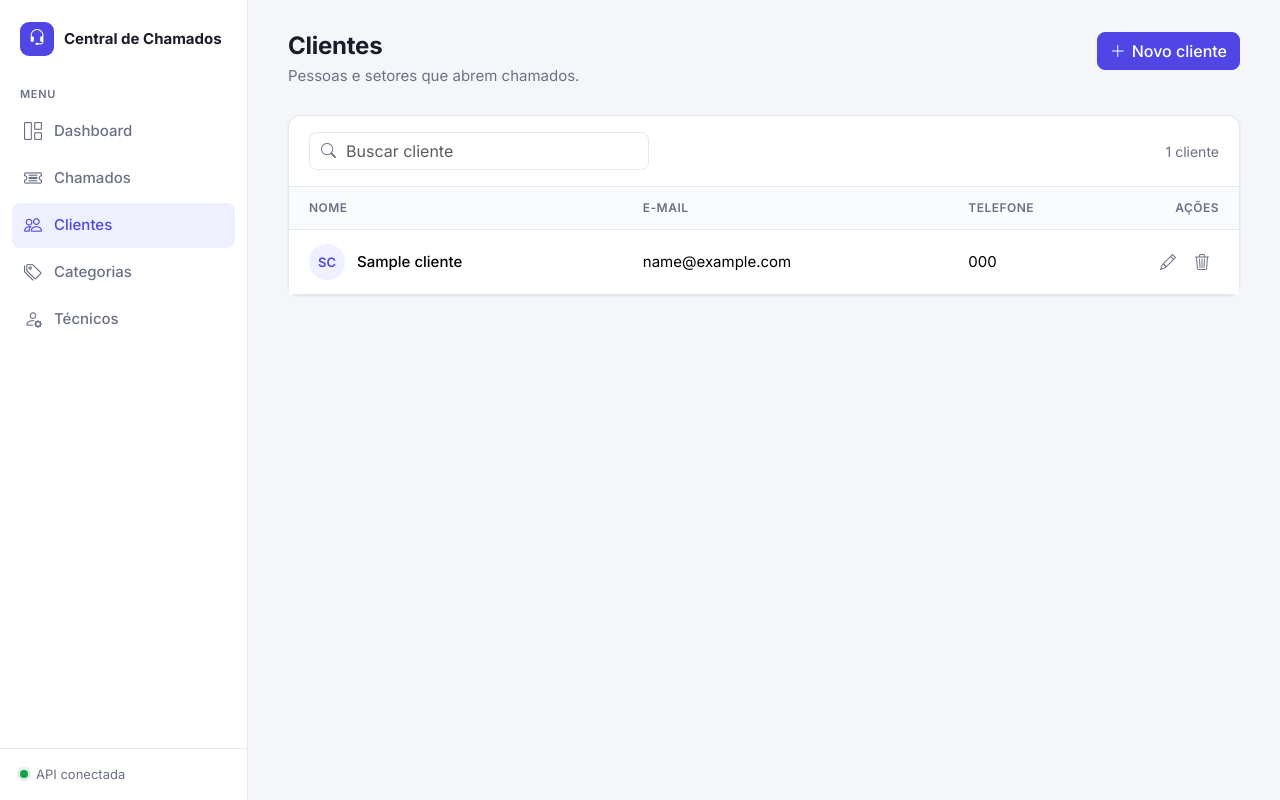
After one commit to Lucasborghezam/gestao-de-chamados, a Spring Boot app: page /clientes.html in a window 1280 px wide. The commit adds this page. Run offline with Spring Boot 4, Linux system fonts and the light colour scheme; tables that the repository leaves empty hold one stand-in row (values such as "Sample post").

Commit message:
feat: adiciona telas de clientes

```diff
--- /dev/null
+++ b/src/main/resources/static/clientes.html
@@ -0,0 +1,48 @@
+<!DOCTYPE html>
+<html lang="pt-BR">
+<head>
+    <meta charset="UTF-8">
+    <meta name="viewport" content="width=device-width, initial-scale=1.0">
+    <title>Clientes · Central de Chamados</title>
+    <link rel="preconnect" href="https://fonts.googleapis.com">
+    <link rel="preconnect" href="https://fonts.gstatic.com" crossorigin>
+    <link href="https://fonts.googleapis.com/css2?family=Inter:wght@400;500;600;700&display=swap" rel="stylesheet">
+    <link href="https://cdn.jsdelivr.net/npm/bootstrap@5.3.3/dist/css/bootstrap.min.css" rel="stylesheet">
+    <link href="https://cdn.jsdelivr.net/npm/bootstrap-icons@1.11.3/font/bootstrap-icons.min.css" rel="stylesheet">
+    <link href="/css/style.css" rel="stylesheet">
+</head>
+<body>
+    <main class="app-conteudo">
+        <div class="pagina-cabecalho">
+            <div>
+                <h1 class="pagina-titulo">Clientes</h1>
+                <p class="pagina-subtitulo">Pessoas e setores que abrem chamados.</p>
+            </div>
+            <button class="btn btn-primary" type="button" id="botao-novo">
+                <i class="bi bi-plus-lg"></i>Novo cliente
+            </button>
+        </div>
+
+        <div id="erro-pagina"></div>
+
+        <div class="cartao">
+            <div class="barra-ferramentas">
+                <div class="busca">
+                    <i class="bi bi-search"></i>
+                    <input type="search" class="form-control" id="busca" placeholder="Buscar cliente" aria-label="Buscar clientes por nome, e-mail ou telefone">
+                </div>
+                <span class="contador" id="contador"></span>
+            </div>
+            <div id="lista">
+                <div class="carregando"><span class="spinner-border spinner-border-sm"></span>Carregando clientes...</div>
+            </div>
+        </div>
+    </main>
+
+    <script src="https://cdn.jsdelivr.net/npm/bootstrap@5.3.3/dist/js/bootstrap.bundle.min.js"></script>
+    <script src="/js/api.js"></script>
+    <script src="/js/layout.js"></script>
+    <script src="/js/formulario-cliente.js"></script>
+    <script src="/js/clientes.js"></script>
+</body>
+</html>
--- a/src/main/resources/static/css/style.css
+++ b/src/main/resources/static/css/style.css
@@ -299,6 +299,92 @@ body {
     flex-shrink: 0;
 }
 
+.avatar-grande {
+    width: 56px;
+    height: 56px;
+    font-size: 20px;
+}
+
+/* Linhas de tabela que abrem um detalhe */
+.linha-clicavel {
+    cursor: pointer;
+}
+
+/* Paginação */
+.paginacao {
+    display: flex;
+    align-items: center;
+    justify-content: space-between;
+    gap: 12px;
+    flex-wrap: wrap;
+    padding: 14px 20px;
+    border-top: 1px solid var(--cor-borda);
+}
+
+.pagination {
+    --bs-pagination-active-bg: var(--cor-primaria);
+    --bs-pagination-active-border-color: var(--cor-primaria);
+    --bs-pagination-color: var(--cor-texto);
+    --bs-pagination-hover-color: var(--cor-primaria);
+    --bs-pagination-focus-box-shadow: 0 0 0 3px rgba(79, 70, 229, .15);
+}
+
+/* Páginas de detalhe */
+.voltar {
+    display: inline-flex;
+    align-items: center;
+    gap: 6px;
+    color: var(--cor-texto-suave);
+    text-decoration: none;
+    font-size: 14px;
+    font-weight: 500;
+    margin-bottom: 16px;
+}
+
+.voltar:hover {
+    color: var(--cor-primaria);
+}
+
+.cartao-titulo {
+    font-size: 15px;
+    font-weight: 600;
+    margin: 0;
+}
+
+.cartao-cabecalho {
+    display: flex;
+    align-items: center;
+    justify-content: space-between;
+    gap: 12px;
+    padding: 16px 20px;
+    border-bottom: 1px solid var(--cor-borda);
+}
+
+.info-lista {
+    margin: 0;
+    padding: 4px 20px 12px;
+}
+
+.info-lista dt {
+    font-size: 12px;
+    font-weight: 600;
+    text-transform: uppercase;
+    letter-spacing: .04em;
+    color: var(--cor-texto-suave);
+    margin-top: 14px;
+}
+
+.info-lista dd {
+    margin: 2px 0 0;
+    word-break: break-word;
+}
+
+.numero-destaque {
+    font-size: 30px;
+    font-weight: 700;
+    line-height: 1.1;
+}
+
 .filtros {
     display: flex;
     gap: 12px;
--- a/src/main/resources/static/js/api.js
+++ b/src/main/resources/static/js/api.js
@@ -144,7 +144,7 @@ function formatarData(valor) {
     }
     return new Date(valor).toLocaleString('pt-BR', {
         day: '2-digit', month: '2-digit', year: 'numeric', hour: '2-digit', minute: '2-digit'
-    });
+    }).replace(',', '');
 }
 
 // Nomes e cores dos enums da API
@@ -167,6 +167,67 @@ const PERFIL = {
     TECNICO: { rotulo: 'Técnico', cor: 'secondary' }
 };
 
+// Telefone para exibição: 47999998888 vira (47) 99999-8888
+function formatarTelefone(valor) {
+    if (!valor) {
+        return '—';
+    }
+    const n = valor.replace(/\D/g, '');
+    if (n.length === 11) {
+        return '(' + n.slice(0, 2) + ') ' + n.slice(2, 7) + '-' + n.slice(7);
+    }
+    if (n.length === 10) {
+        return '(' + n.slice(0, 2) + ') ' + n.slice(2, 6) + '-' + n.slice(6);
+    }
+    return valor;
+}
+
+// Máscara aplicada enquanto o usuário digita o telefone
+function aplicarMascaraTelefone(campo) {
+    campo.addEventListener('input', () => {
+        const n = campo.value.replace(/\D/g, '').slice(0, 11);
+        if (n.length <= 2) {
+            campo.value = n.length ? '(' + n : '';
+        } else if (n.length <= 6) {
+            campo.value = '(' + n.slice(0, 2) + ') ' + n.slice(2);
+        } else if (n.length <= 10) {
+            campo.value = '(' + n.slice(0, 2) + ') ' + n.slice(2, 6) + '-' + n.slice(6);
+        } else {
+            campo.value = '(' + n.slice(0, 2) + ') ' + n.slice(2, 7) + '-' + n.slice(7);
+        }
+    });
+}
+
+// Paginação a partir da resposta paginada da API (number, totalPages, totalElements)
+function renderizarPaginacao(container, pagina, aoMudar) {
+    if (pagina.totalPages <= 1) {
+        container.innerHTML = '';
+        return;
+    }
+    const atual = pagina.number;
+    const item = (rotulo, destino, desabilitado, ativo, aria) =>
+        '<li class="page-item' + (desabilitado ? ' disabled' : '') + (ativo ? ' active' : '') + '">' +
+        '<button class="page-link" type="button" data-pagina="' + destino + '"' +
+        (aria ? ' aria-label="' + aria + '"' : '') + (ativo ? ' aria-current="page"' : '') + '>' + rotulo + '</button></li>';
+
+    let botoes = item('<i class="bi bi-chevron-left"></i>', atual - 1, atual === 0, false, 'Página anterior');
+    for (let i = 0; i < pagina.totalPages; i++) {
+        botoes += item(i + 1, i, false, i === atual);
+    }
+    botoes += item('<i class="bi bi-chevron-right"></i>', atual + 1, atual === pagina.totalPages - 1, false, 'Próxima página');
+
+    container.innerHTML =
+        '<div class="paginacao"><span class="contador">Página ' + (atual + 1) + ' de ' + pagina.totalPages + '</span>' +
+        '<nav aria-label="Paginação"><ul class="pagination pagination-sm mb-0">' + botoes + '</ul></nav></div>';
+    container.querySelectorAll('[data-pagina]').forEach(b =>
+        b.addEventListener('click', () => aoMudar(Number(b.dataset.pagina))));
+}
+
+// Lê um parâmetro da URL, como o id em cliente.html?id=3
+function parametroUrl(nome) {
+    return new URLSearchParams(location.search).get(nome);
+}
+
 // Iniciais para o avatar: "Carlos Lima" vira "CL"
 function iniciais(nome) {
     const partes = nome.trim().split(/\s+/);
--- /dev/null
+++ b/src/main/resources/static/js/clientes.js
@@ -0,0 +1,96 @@
+// Tela de Clientes: lista e busca. Cadastro, edição e exclusão vêm de formulario-cliente.js.
+
+let clientes = [];
+
+const lista = document.getElementById('lista');
+const busca = document.getElementById('busca');
+const contador = document.getElementById('contador');
+const erroPagina = document.getElementById('erro-pagina');
+
+async function carregar() {
+    try {
+        clientes = await api('GET', '/clientes');
+        clientes.sort((a, b) => a.nome.localeCompare(b.nome, 'pt-BR'));
+        limparErro(erroPagina);
+        renderizar();
+    } catch (erro) {
+        lista.innerHTML = '';
+        contador.textContent = '';
+        mostrarErro(erroPagina, erro);
+    }
+}
+
+function renderizar() {
+    const termo = busca.value.trim().toLowerCase();
+    const digitos = termo.replace(/\D/g, '');
+    const filtrados = clientes.filter(c =>
+        c.nome.toLowerCase().includes(termo) ||
+        c.email.toLowerCase().includes(termo) ||
+        (digitos !== '' && (c.telefone || '').replace(/\D/g, '').includes(digitos)));
+
+    if (clientes.length === 0) {
+        contador.textContent = '';
+        lista.innerHTML =
+            '<div class="vazio"><div class="vazio-icone"><i class="bi bi-people"></i></div>' +
+            '<div class="vazio-titulo">Nenhum cliente cadastrado</div>' +
+            '<p>Cadastre os clientes para poder abrir chamados em nome deles.</p>' +
+            '<button class="btn btn-primary" type="button" onclick="novoCliente()">' +
+            '<i class="bi bi-plus-lg"></i>Novo cliente</button></div>';
+        return;
+    }
+
+    contador.textContent = filtrados.length === clientes.length
+        ? clientes.length + (clientes.length === 1 ? ' cliente' : ' clientes')
+        : filtrados.length + ' de ' + clientes.length;
+
+    if (filtrados.length === 0) {
+        lista.innerHTML =
+            '<div class="vazio"><div class="vazio-icone"><i class="bi bi-search"></i></div>' +
+            '<div class="vazio-titulo">Nenhum resultado</div>' +
+            '<p class="mb-0">Nenhum cliente corresponde a "' + escapar(busca.value) + '".</p></div>';
+        return;
+    }
+
+    const linhas = filtrados.map(c =>
+        '<tr class="linha-clicavel" onclick="verCliente(' + c.id + ')">' +
+        '<td><div class="pessoa"><span class="avatar" aria-hidden="true">' + escapar(iniciais(c.nome)) + '</span>' +
+        '<div><a class="fw-medium text-reset text-decoration-none" href="/cliente.html?id=' + c.id + '">' + escapar(c.nome) + '</a>' +
+        '<div class="texto-suave small d-md-none">' + escapar(c.email) + '</div></div></div></td>' +
+        '<td class="texto-suave d-none d-md-table-cell">' + escapar(c.email) + '</td>' +
+        '<td class="texto-suave d-none d-lg-table-cell">' + escapar(formatarTelefone(c.telefone)) + '</td>' +
+        '<td class="coluna-acoes" onclick="event.stopPropagation()">' +
+        '<button class="botao-icone" type="button" title="Editar" aria-label="Editar ' + escapar(c.nome) + '" onclick="editarCliente(' + c.id + ')">' +
+        '<i class="bi bi-pencil"></i></button>' +
+        '<button class="botao-icone perigo" type="button" title="Excluir" aria-label="Excluir ' + escapar(c.nome) + '" onclick="removerCliente(' + c.id + ')">' +
+        '<i class="bi bi-trash3"></i></button>' +
+        '</td></tr>').join('');
+
+    lista.innerHTML =
+        '<div class="table-responsive"><table class="table table-hover tabela">' +
+        '<thead><tr><th>Nome</th><th class="d-none d-md-table-cell">E-mail</th>' +
+        '<th class="d-none d-lg-table-cell">Telefone</th><th class="coluna-acoes">Ações</th></tr></thead>' +
+        '<tbody>' + linhas + '</tbody></table></div>';
+}
+
+function verCliente(id) {
+    location.href = '/cliente.html?id=' + id;
+}
+
+function novoCliente() {
+    abrirFormularioCliente(null, carregar);
+}
+
+function editarCliente(id) {
+    abrirFormularioCliente(clientes.find(c => c.id === id), carregar);
+}
+
+async function removerCliente(id) {
+    if (await excluirCliente(clientes.find(c => c.id === id))) {
+        await carregar();
+    }
+}
+
+document.getElementById('botao-novo').addEventListener('click', novoCliente);
+busca.addEventListener('input', renderizar);
+
+carregar();
--- /dev/null
+++ b/src/main/resources/static/js/formulario-cliente.js
@@ -0,0 +1,102 @@
+// Janela de cadastro e edição de cliente, usada na lista (clientes.html) e no detalhe (cliente.html).
+// A página chama abrirFormularioCliente(cliente) e recebe o cliente salvo pela função passada em aoSalvar.
+
+const formularioCliente = (() => {
+    const elemento = document.createElement('div');
+    elemento.className = 'modal fade';
+    elemento.id = 'modal-cliente';
+    elemento.tabIndex = -1;
+    elemento.setAttribute('aria-labelledby', 'modal-cliente-titulo');
+    elemento.innerHTML =
+        '<div class="modal-dialog modal-dialog-centered"><form class="modal-content" id="formulario-cliente" novalidate>' +
+        '<div class="modal-header"><h5 class="modal-title" id="modal-cliente-titulo">Novo cliente</h5>' +
+        '<button type="button" class="btn-close" data-bs-dismiss="modal" aria-label="Fechar"></button></div>' +
+        '<div class="modal-body"><div id="erro-formulario-cliente"></div>' +
+        '<div class="mb-3"><label class="form-label" for="cliente-nome">Nome <span class="obrigatorio">*</span></label>' +
+        '<input type="text" class="form-control" id="cliente-nome" maxlength="100" required placeholder="Ex.: Ana Souza">' +
+        '<div class="invalid-feedback">Informe o nome do cliente.</div></div>' +
+        '<div class="mb-3"><label class="form-label" for="cliente-email">E-mail <span class="obrigatorio">*</span></label>' +
+        '<input type="email" class="form-control" id="cliente-email" maxlength="120" required placeholder="Ex.: ana@empresa.com">' +
+        '<div class="invalid-feedback">Informe um e-mail válido.</div></div>' +
+        '<div class="mb-1"><label class="form-label" for="cliente-telefone">Telefone</label>' +
+        '<input type="tel" class="form-control" id="cliente-telefone" maxlength="20" placeholder="(47) 99999-9999"></div>' +
+        '</div><div class="modal-footer">' +
+        '<button type="button" class="btn btn-light" data-bs-dismiss="modal">Cancelar</button>' +
+        '<button type="submit" class="btn btn-primary" id="botao-salvar-cliente">Salvar</button>' +
+        '</div></form></div>';
+    document.body.appendChild(elemento);
+
+    const modal = new bootstrap.Modal(elemento);
+    const formulario = elemento.querySelector('form');
+    const erro = document.getElementById('erro-formulario-cliente');
+    const nome = document.getElementById('cliente-nome');
+    const email = document.getElementById('cliente-email');
+    const telefone = document.getElementById('cliente-telefone');
+    let idEmEdicao = null;
+    let aoSalvar = () => {};
+
+    aplicarMascaraTelefone(telefone);
+    elemento.addEventListener('shown.bs.modal', () => nome.focus());
+
+    formulario.addEventListener('submit', async evento => {
+        evento.preventDefault();
+        limparErro(erro);
+        if (!formulario.checkValidity()) {
+            formulario.classList.add('was-validated');
+            return;
+        }
+
+        const dados = {
+            nome: nome.value.trim(),
+            email: email.value.trim(),
+            telefone: telefone.value.trim() || null
+        };
+        try {
+            const salvo = await comCarregamento(document.getElementById('botao-salvar-cliente'), () =>
+                idEmEdicao === null
+                    ? api('POST', '/clientes', dados)
+                    : api('PUT', '/clientes/' + idEmEdicao, dados));
+            modal.hide();
+            notificar(idEmEdicao === null ? 'Cliente cadastrado.' : 'Cliente atualizado.');
+            aoSalvar(salvo);
+        } catch (e) {
+            mostrarErro(erro, e);
+        }
+    });
+
+    return {
+        abrir(cliente, callback) {
+            idEmEdicao = cliente ? cliente.id : null;
+            aoSalvar = callback;
+            document.getElementById('modal-cliente-titulo').textContent = cliente ? 'Editar cliente' : 'Novo cliente';
+            formulario.classList.remove('was-validated');
+            limparErro(erro);
+            nome.value = cliente ? cliente.nome : '';
+            email.value = cliente ? cliente.email : '';
+            telefone.value = cliente && cliente.telefone ? formatarTelefone(cliente.telefone) : '';
+            modal.show();
+        }
+    };
+})();
+
+function abrirFormularioCliente(cliente, aoSalvar) {
+    formularioCliente.abrir(cliente, aoSalvar);
+}
+
+// Exclusão com confirmação, também usada nas duas telas
+async function excluirCliente(cliente) {
+    const confirmado = await confirmar(
+        'Excluir cliente?',
+        cliente.nome + ' será removido. Essa ação não pode ser desfeita.');
+    if (!confirmado) {
+        return false;
+    }
+    try {
+        await api('DELETE', '/clientes/' + cliente.id);
+        notificar('Cliente excluído.');
+        return true;
+    } catch (erro) {
+        notificar(erro.message, 'erro');
+        return false;
+    }
+}
```
Also changed, not shown: src/main/resources/static/cliente.html (added, +31 -0 lines), src/main/resources/static/js/cliente.js (added, +98 -0 lines).
